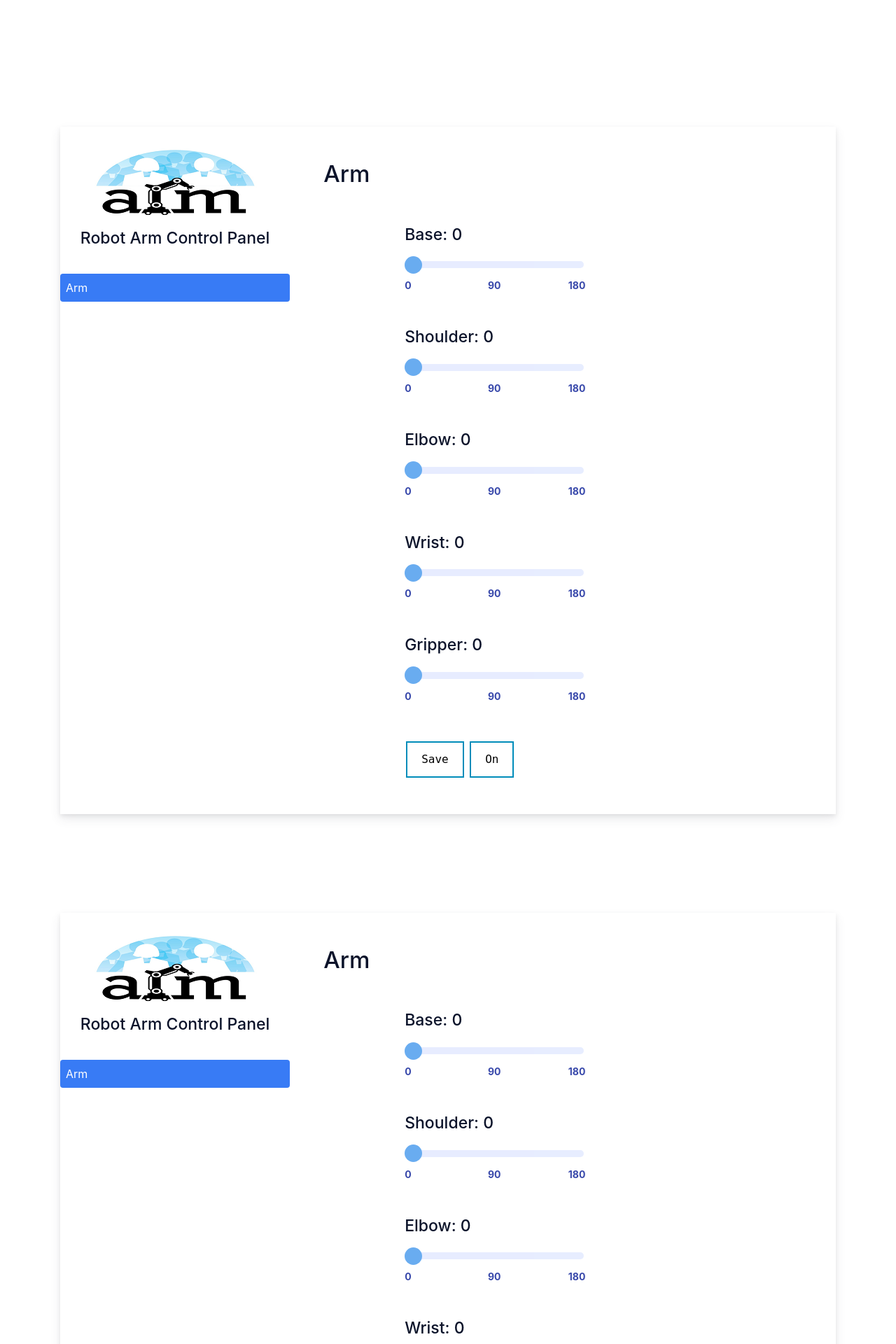
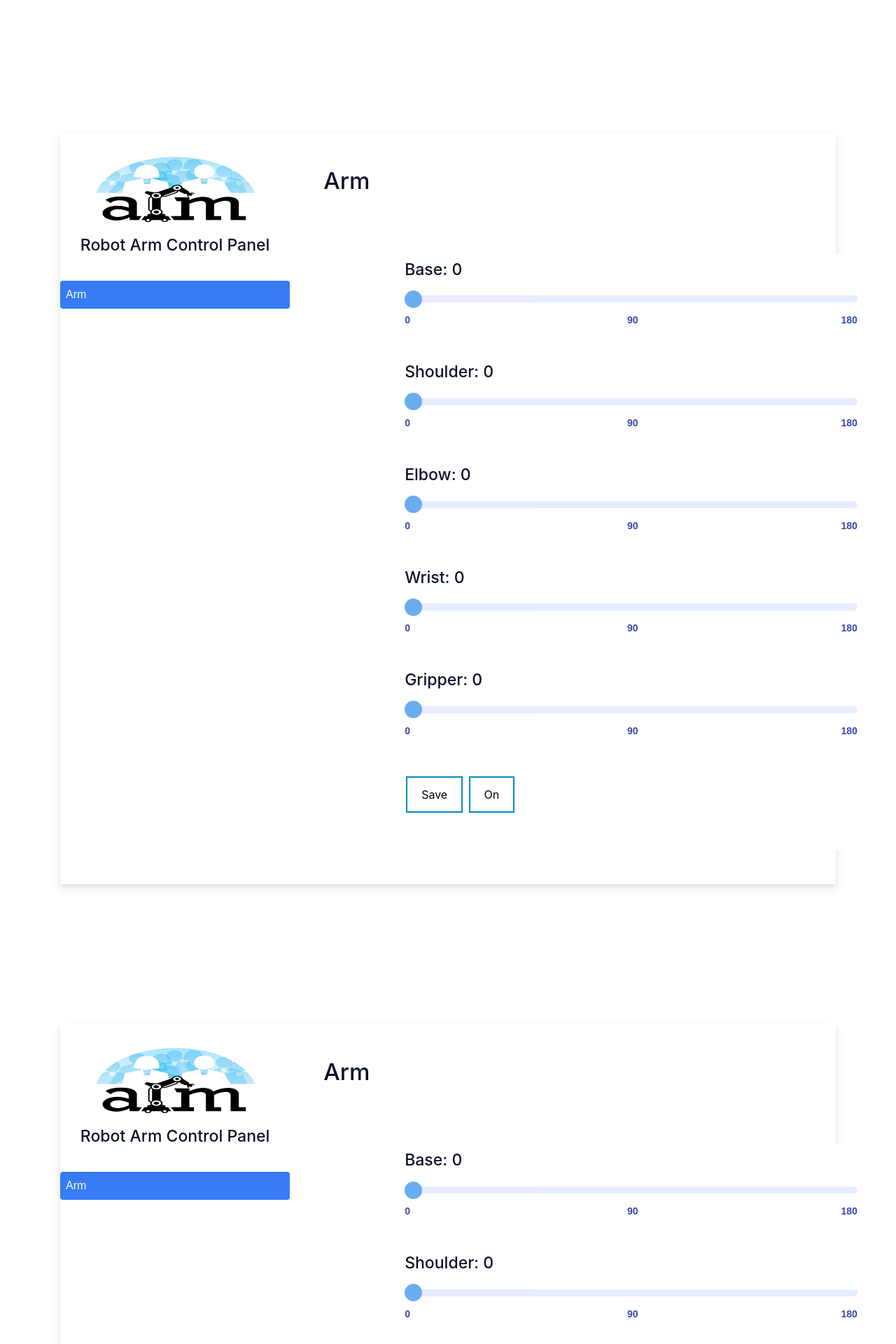
Before and after one commit to RashaAlharthi/Robot_arm_T2, a PHP site: page / in a window 1280 px wide. Shown: the top 1920 px of the page at 70% size. Run offline with PHP 8.4, Linux system fonts and the light colour scheme; some libraries are stand-ins or nearby versions.

Commit message:
Update Style

```diff
--- a/css/style2.css
+++ b/css/style2.css
@@ -1,7 +1,23 @@
 @import url("https://fonts.googleapis.com/css?family=Dancing+Script");
 
+body {
+  font-family: "Catamaran", sans-serif;
+  background: #2b8aeb;
+}
 
-.label-container {
+.container {
+  font-family: "Catamaran", sans-serif;
+  width: 600px;
+  margin: 30px auto 0;
+  display: block;
+  background: #fff;
+  padding: 10px 50px 50px;
+  border-radius: 4px;
+  box-shadow 0 6px 16px rgba(0,0,0,0.15)
+
+}
+
+.label-container{
   margin-top: 0.5rem;
   -webkit-flex-basis: 100%;
   display: -webkit-flex;
@@ -16,7 +32,7 @@
   font-weight: 700;
   text-align: center;
   -webkit-tap-highlight-color: transparent;
-  cursor: pointer;
+  cursor: center;
 }
 
 .label-slider:nth-child(1) {
@@ -24,20 +40,21 @@
 }
 
 .label-slider:nth-child(2) {
-  padding-left: 47px;
+  padding-left: 260px;
 }
 
 .label-slider:nth-child(3) {
-  padding-left: 34px;
+  padding-left: 240px;
 }
 
 .label-slider:nth-child(4) {
-  padding-left: 32px;
+  padding-left: 215px;
 }
 
 .label-slider:nth-child(5) {
-  padding-left: 32px;
+  padding-left: 20px;
 }
+
 
 .slider-container {
   width: 100%;
@@ -47,7 +64,7 @@
 .slider {
   -webkit-appearance: none;
   -moz-appearance: none;
-  width: 99%;
+  width: 100%;
   height: 10px;
   border-radius: 5px;
   background: #dde5ff;
@@ -132,7 +149,6 @@ input[type="range"]:focus {
   text-align: center;
   text-decoration: none;
   display: inline-block;
-  font-family:  "OCR A Std", monospace;
   font-size: 16px;
   margin: 4px 2px;
   transition-duration: 0.4s;
```
